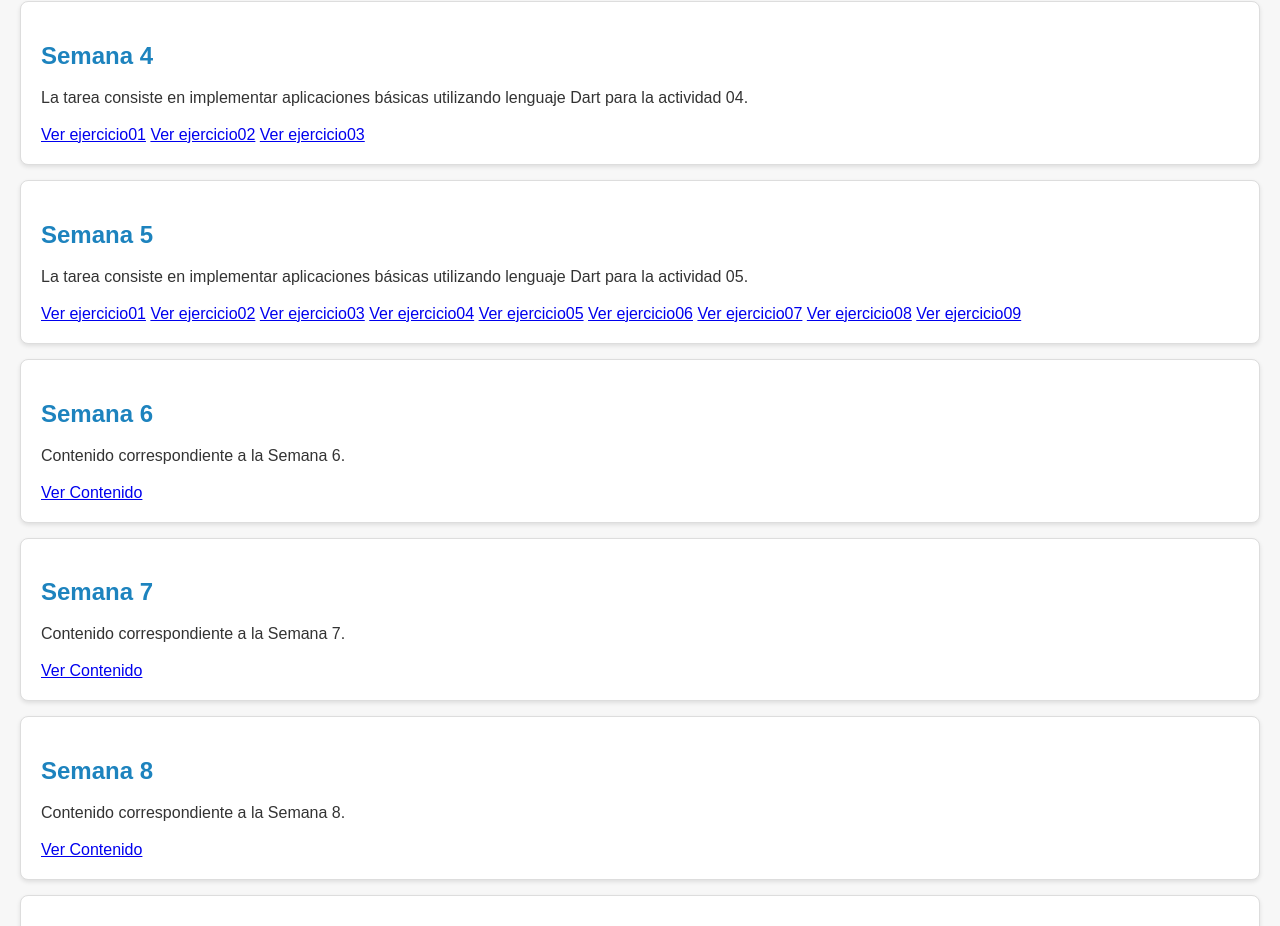
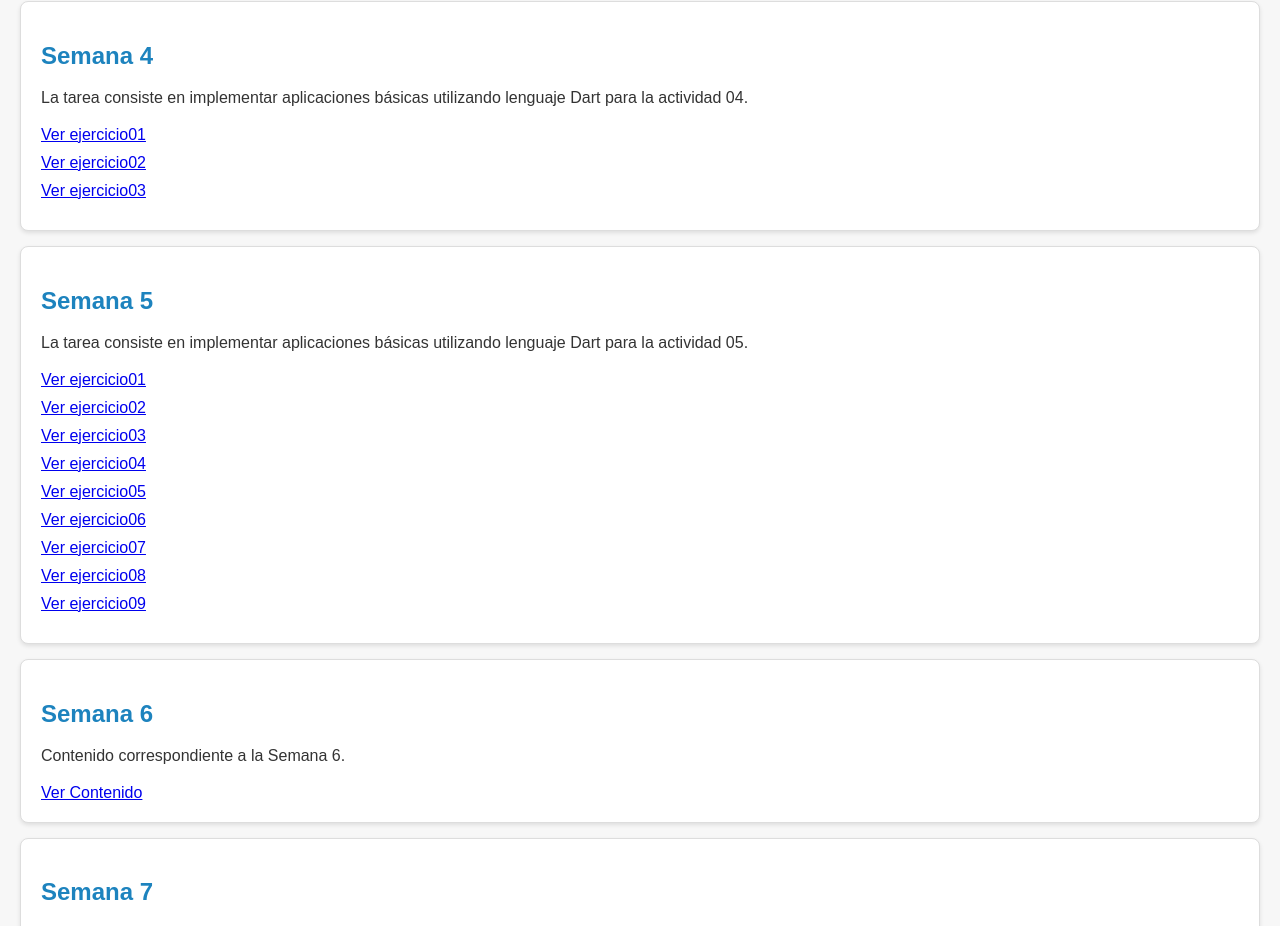
Before and after one commit to NickolEnriquez/dpwprogramacionmobil.github.io, a plain HTML site: page trabajos.html in a window 1280 px wide. Shown: the part 959-1885 px from the top of the page. Drawn offline with Linux system fonts and the light colour scheme.

Commit message:
Update styles.css

```diff
--- a/styles.css
+++ b/styles.css
@@ -177,3 +177,20 @@ p {
     display: block; /* Esto asegura que cada enlace esté en su propia línea */
     margin-bottom: 10px; /* Agrega un poco de espacio entre los enlaces */
 }
+
+#semana4 a {
+    display: block; /* Esto asegura que cada enlace esté en su propia línea */
+    margin-bottom: 10px; /* Agrega un poco de espacio entre los enlaces */
+}
+
+#semana5 a {
+    display: block; /* Esto asegura que cada enlace esté en su propia línea */
+    margin-bottom: 10px; /* Agrega un poco de espacio entre los enlaces */
+}
+
+
+/* Estilo para que los enlaces se muestren uno debajo del otro */
+#semana3 a {
+    display: block; /* Esto asegura que cada enlace esté en su propia línea */
+    margin-bottom: 10px; /* Agrega un poco de espacio entre los enlaces */
+}
```
